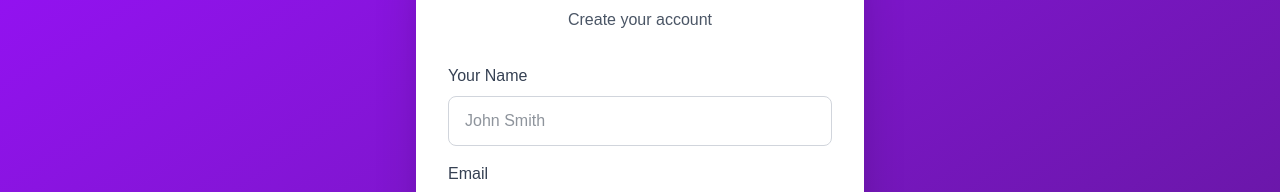
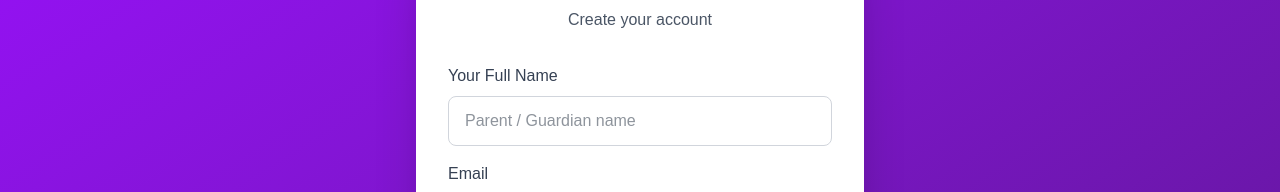
Before and after one commit to am0414/success-academy-international, a Next.js app: page /auth/login in a window 1280 px wide. Both pictures are taken after a click on the button "Sign Up". Shown: the part 142-334 px from the top of the page. Built offline with nearby package versions, Linux system fonts and the light colour scheme; no server answers.

Commit message:
Update page.tsx

```diff
--- a/app/auth/login/page.tsx
+++ b/app/auth/login/page.tsx
@@ -119,13 +119,13 @@ function LoginForm() {
           {/* Full Name - Sign Up only */}
           {isSignUp && (
             <div>
-              <label className="block text-gray-700 mb-2">Your Name</label>
+              <label className="block text-gray-700 mb-2">Your Full Name</label>
 <input
   type="text"
   value={fullName}
   onChange={(e) => setFullName(e.target.value)}
   className="w-full px-4 py-3 border border-gray-300 rounded-lg focus:outline-none focus:ring-2 focus:ring-purple-500 text-gray-800"
-                placeholder="John Smith"
+  placeholder="Parent / Guardian name"
   required
 />
             </div>
```
Lines whose indentation alone changed are shown as unchanged.
